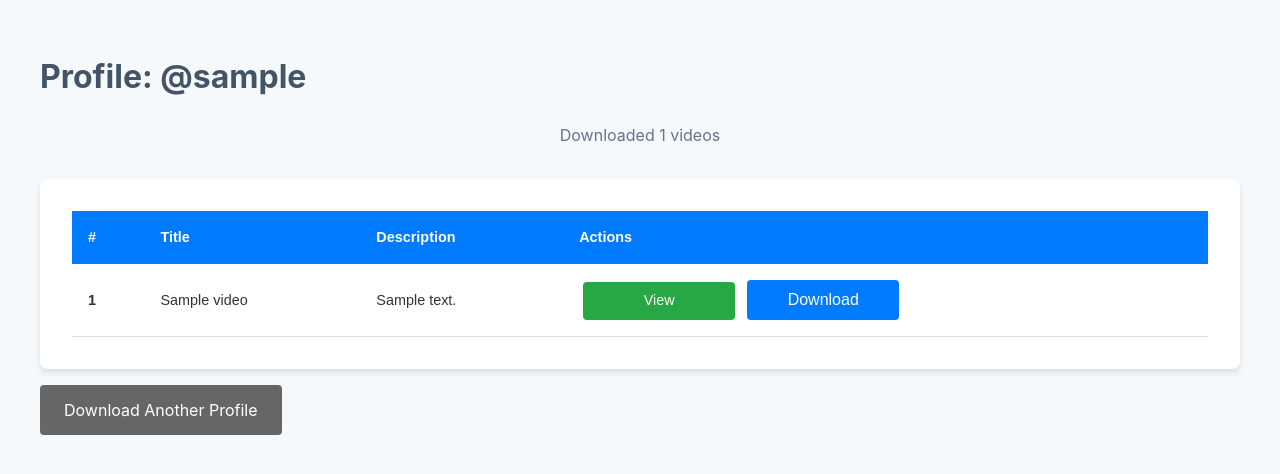
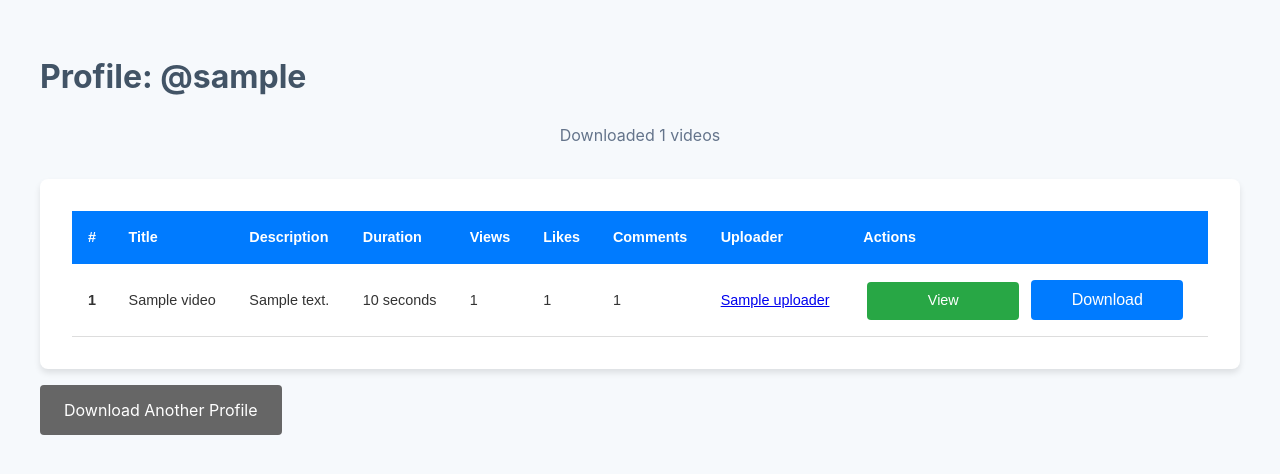
Before and after one commit to BishalBudhathoki/watermark-remover, a Flask app: template templates/tiktok_results.html in a window 1280 px wide. Shown: the top 474 px of the page. Run offline with Flask 3, Linux system fonts and the light colour scheme; the template is opened without the code that fills it: most values are stand-ins (such as "Sample title", 1, 10 or a date in 2020); some libraries are stand-ins or nearby versions.

Commit message:
extra info on tiktok results

```diff
--- a/app.py
+++ b/app.py
@@ -16,6 +16,8 @@ import json
 from dotenv import load_dotenv
 import requests
 import logging  # Import logging module
+import redis
+import glob
 
 # Configure logging
 logging.basicConfig(level=logging.INFO)
@@ -63,7 +65,7 @@ DOWNLOAD_FOLDER.mkdir(exist_ok=True)
 PROCESSED_FOLDER.mkdir(exist_ok=True)
 
 # Configure Flask app
-app.config['DOWNLOAD_FOLDER'] = str(DOWNLOAD_FOLDER)
+app.config['DOWNLOAD_FOLDER'] = os.path.join(os.path.dirname(os.path.abspath(__file__)), 'downloads')
 app.config['PROCESSED_FOLDER'] = str(PROCESSED_FOLDER)
 
 # Load environment variables
@@ -464,26 +466,24 @@ def tiktok_download():
     if not is_valid_tiktok_url(profile_url):
         return jsonify({'error': 'Invalid TikTok profile URL'}), 400
 
+    download_type = request.form.get('downloadType', 'video')  # Determine download type (video or audio)
+    file_extension = 'mp4' if download_type == 'video' else 'mp3'  # Set file extension based on download type
+
     try:
         username = get_username_from_url(profile_url)
         timestamp = datetime.now().strftime('%Y%m%d_%H%M%S')
 
-        # Configure yt-dlp options with improved settings
+        # Configure yt-dlp options
         ydl_opts = {
             'outtmpl': os.path.join(
                 app.config['DOWNLOAD_FOLDER'],
-                f'tiktok_{timestamp}_%(id)s.%(ext)s'  # Using video ID instead of title
+                f'tiktok_{timestamp}_%(id)s.{file_extension}'  # Use the determined file extension
             ),
             'format': 'best',
             'playlistend': 10,  # Limit to 10 videos
             'quiet': True,
             'no_warnings': True,
             'extract_flat': False,
-            'cookiesfrombrowser': ('chrome',),  # Try to use browser cookies
-            'extractor_retries': 3,  # Retry 3 times
-            'socket_timeout': 30,  # Increase timeout
-            'nocheckcertificate': True,  # Skip HTTPS certificate validation
-            'verify': False  # Disable SSL certificate verification
         }
 
         processed_videos = []
@@ -494,7 +494,27 @@ def tiktok_download():
 
             # Process only the first 10 videos
             for entry in playlist_info['entries'][:10]:
-                video_url = f"https://www.tiktok.com/@{username}/video/{entry['id']}"
+                video_id = entry['id']
+                video_url = f"https://www.tiktok.com/@{username}/video/{video_id}"
+
+                # Check Redis for existing downloads
+                if redis_client.exists(video_id):
+                    logger.info(f"Video {video_id} already downloaded. Skipping.")
+                    # Retrieve video info from Redis
+                    video_data = redis_client.hgetall(video_id)
+                    processed_videos.append({
+                        'id': video_id,
+                        'title': entry.get('title', 'Unknown Title'),
+                        'description': entry.get('description', ''),
+                        'duration_string': entry.get('duration_string', 'N/A'),
+                        'view_count': entry.get('view_count', 0),
+                        'like_count': entry.get('like_count', 0),
+                        'comment_count': entry.get('comment_count', 0),
+                        'uploader': entry.get('uploader', 'Unknown Uploader'),
+                        'uploader_url': entry.get('uploader_url', '#'),
+                        'url': video_data.get('url', '')
+                    })
+                    continue
 
                 # Download individual video
                 video_info = ydl.extract_info(video_url, download=True)
@@ -502,13 +522,34 @@ def tiktok_download():
 
                 # Clean filename and ensure it exists
                 clean_filename = os.path.basename(filename)
-                if os.path.exists(os.path.join(app.config['DOWNLOAD_FOLDER'], clean_filename)):
-                    processed_videos.append({
-                        'id': video_info['id'],
-                        'title': video_info.get('title', '').split('#')[0][:50],  # Truncate title and remove hashtags
-                        'description': video_info.get('description', '')[:100],  # Truncate description
-                        'url': url_for('serve_download', filename=clean_filename)
-                    })
+
+                # Store metadata in Redis
+                redis_client.hset(video_id, mapping={
+                    'id': video_id,
+                    'title': entry.get('title', 'Unknown Title'),
+                    'description': entry.get('description', ''),
+                    'duration_string': entry.get('duration_string', 'N/A'),
+                    'view_count': entry.get('view_count', 0),
+                    'like_count': entry.get('like_count', 0),
+                    'comment_count': entry.get('comment_count', 0),
+                    'uploader': entry.get('uploader', 'Unknown Uploader'),
+                    'uploader_url': entry.get('uploader_url', '#'),
+                    'url': url_for('serve_download', filename=clean_filename)
+                })
+
+                processed_videos.append({
+                    'id': video_info['id'],
+                    'title': video_info.get('title', '').split('#')[0][:50],  # Truncate title and remove hashtags
+                    'description': video_info.get('description', '')[:100],  # Truncate description
+                    'description': entry.get('description', ''),
+                    'duration_string': entry.get('duration_string', 'N/A'),
+                    'view_count': entry.get('view_count', 0),
+                    'like_count': entry.get('like_count', 0),
+                    'comment_count': entry.get('comment_count', 0),
+                    'uploader': entry.get('uploader', 'Unknown Uploader'),
+                    'uploader_url': entry.get('uploader_url', '#'),
+                    'url': url_for('serve_download', filename=clean_filename)
+                })
 
         if not processed_videos:
             raise Exception('No videos were downloaded successfully')
@@ -516,7 +557,7 @@ def tiktok_download():
         return render_template('tiktok_results.html', content={
             'username': username,
             'videos': processed_videos
-        })
+        }, playlist_info=playlist_info)
 
     except Exception as e:
         logger.error(f"Download error: {str(e)}")
@@ -554,5 +595,8 @@ def get_username_from_url(url):
     except Exception as e:
         raise ValueError(f'Failed to extract username from URL: {str(e)}')
 
+# Initialize Redis
+redis_client = redis.StrictRedis(host='localhost', port=6379, db=0, decode_responses=True)
+
 if __name__ == '__main__':
     app.run(host='0.0.0.0', port=os.getenv('PORT', '5001'), debug=True)
--- a/requirements.txt
+++ b/requirements.txt
@@ -22,3 +22,4 @@ python-multipart==0.0.18
 sqlalchemy==2.0.32
 uvicorn[standard]==0.30.6
 bcrypt==4.2.0
+redis==5.0.10
--- a/templates/tiktok_results.html
+++ b/templates/tiktok_results.html
@@ -134,6 +134,25 @@
         .close:hover {
             color: #000;
         }
+        /* added  */
+        .video-container {
+            display: flex;
+            flex-wrap: wrap;
+            gap: 20px;
+        }
+
+        .video-card {
+            border: 1px solid #ccc;
+            border-radius: 8px;
+            padding: 10px;
+            width: 300px;
+            box-shadow: 0 2px 5px rgba(0, 0, 0, 0.1);
+        }
+
+        .video-thumbnail {
+            width: 100%;
+            border-radius: 8px;
+        }
     </style>
 </head>
 <body>
@@ -148,6 +167,11 @@
                         <th scope="col">#</th>
                         <th scope="col">Title</th>
                         <th scope="col">Description</th>
+                        <th scope="col">Duration</th>
+                        <th scope="col">Views</th>
+                        <th scope="col">Likes</th>
+                        <th scope="col">Comments</th>
+                        <th scope="col">Uploader</th>
                         <th scope="col">Actions</th>
                     </tr>
                 </thead>
@@ -157,8 +181,13 @@
                         <th scope="row">{{ loop.index }}</th>
                         <td>{{ video.title|truncate(50) }}</td>
                         <td>{{ video.description|truncate(100) }}</td>
+                        <td>{{ video.duration_string }} seconds</td>
+                        <td>{{ video.view_count }}</td>
+                        <td>{{ video.like_count }}</td>
+                        <td>{{ video.comment_count }}</td>
+                        <td><a href="{{ video.uploader_url }}">{{ video.uploader }}</a></td>
                         <td>
-                            <a href="#" class="view-btn" data-video="{{ video.url }}">View</a>
+                            <a href="#" class="view-btn" data-video="{{ url_for('serve_download', filename=video.url.split('/')[-1]) }}">View</a>
                             <a href="{{ url_for('serve_download', filename=video.url.split('/')[-1]) }}" class="download-btn" download="tiktok_{{ content.username }}_{{ video.id }}.mp4">Download</a>
                         </td>
                     </tr>
@@ -171,7 +200,6 @@
             <a href="{{ url_for('tiktok_downloader') }}" class="back-btn">Download Another Profile</a>
         </div>
     </div>
-
     <!-- Pop-up Player -->
     <div id="videoModal" class="modal">
         <div class="modal-content">
```
